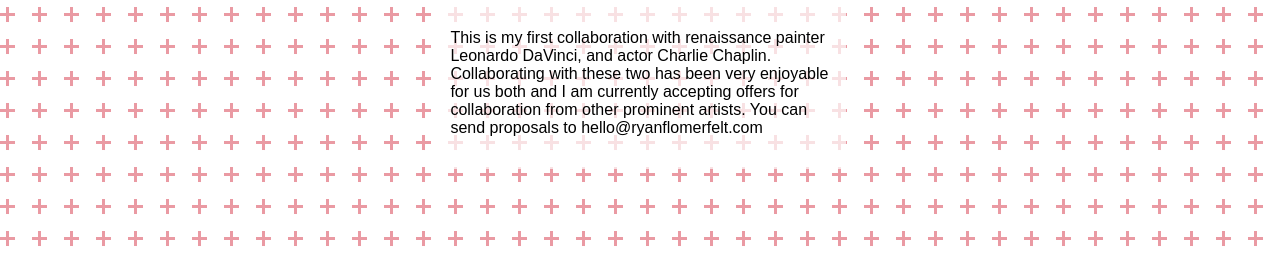
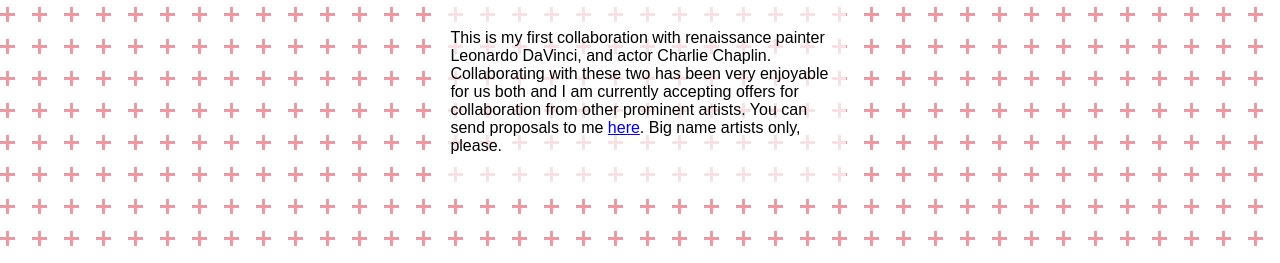
Before and after one commit to flomerboy/monalisawithamustache, a plain HTML site: page index.html in a window 1280 px wide. Shown: the part 537-800 px from the top of the page. Drawn offline with Linux system fonts and the light colour scheme.

Commit message:
more sassier

```diff
--- a/index.html
+++ b/index.html
@@ -14,7 +14,7 @@
 renaissance painter Leonardo DaVinci, and actor Charlie Chaplin.
 Collaborating with these two has been very enjoyable for us both and I
 am currently accepting offers for collaboration from other prominent
-artists. You can send proposals to hello@ryanflomerfelt.com </p>
+artists. You can send proposals to me <a href="mailto:rmather@risd.edu">here</a>. Big name artists only, please.</p>
 		</div>
 	</body>
 </html>
```
